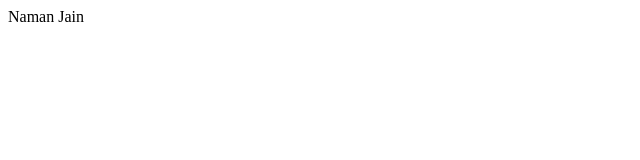
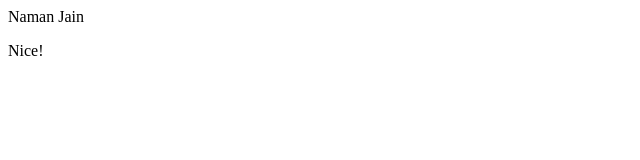
Before and after one commit to namanworld/demo-repo, a plain HTML site: page index.html in a window 1280 px wide. Shown: the full height of the page, 0-640 px from the left. Drawn offline with Linux system fonts and the light colour scheme.

Commit message:
Update index.html

```diff
--- a/index.html
+++ b/index.html
@@ -1 +1,2 @@
 <div>Naman Jain</div>
+<p>Nice!</p>
```
